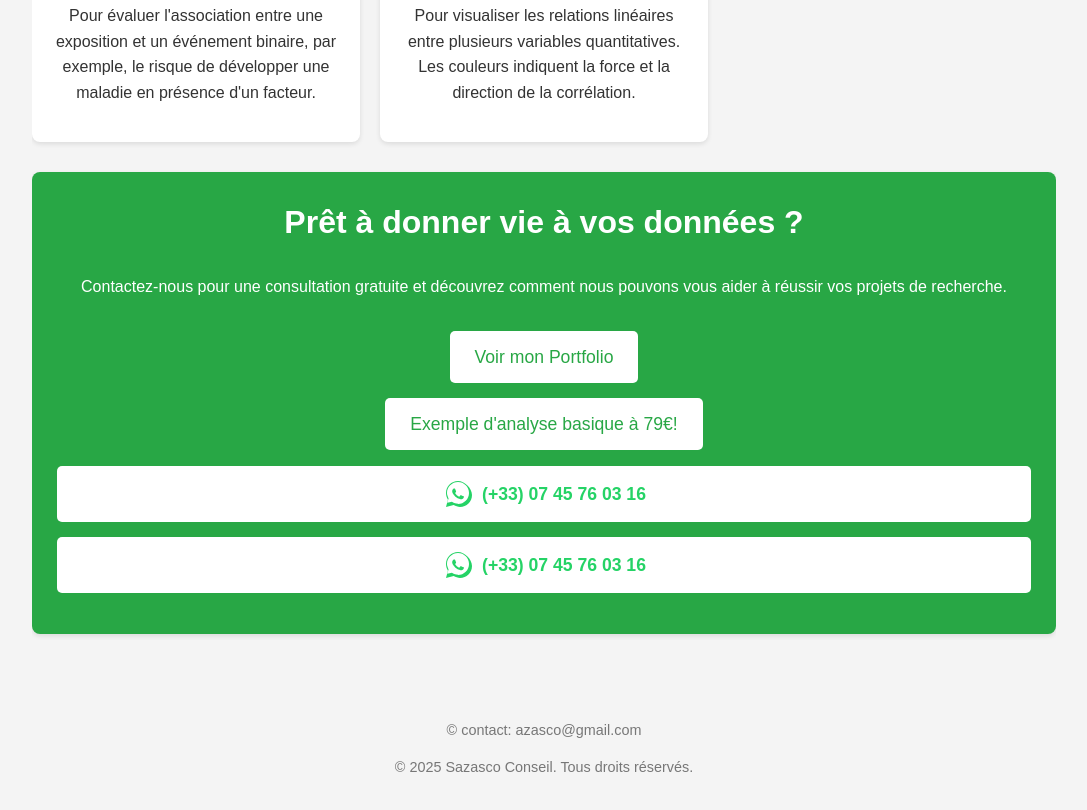
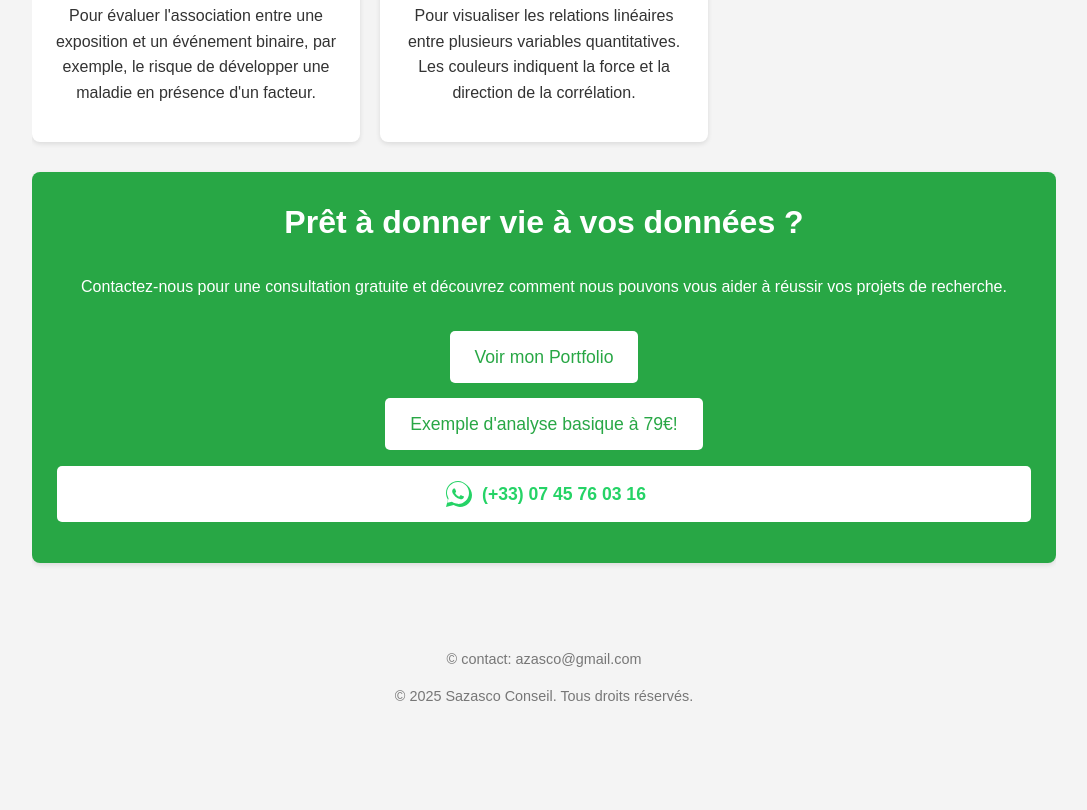
Before and after one commit to MedDataMuse/MedDataMuse, a plain HTML site: page index.html in a window 1280 px wide. Shown: the part 1878-2688 px from the top of the page, without its empty margins (96-1183 px from the left). After the commit the page ends 2621 px from the top, so only its background shows below. Drawn offline with Linux system fonts and the light colour scheme.

Commit message:
Update index.html

```diff
--- a/index.html
+++ b/index.html
@@ -412,13 +412,6 @@
   <span style="margin-left: 8px; color: #25D366; font-weight: bold;">(+33) 07 45 76 03 16</span>
 </a>
 
-                    <a href="https://wa.me/33745760316" target="_blank" title="WhatsApp" style="display: flex; align-items: center; justify-content: center; text-decoration: none;">
-  <svg width="32" height="32" viewBox="0 0 32 32">
-    <path fill="#25D366" d="M16 3C9.37 3 4 8.37 4 15c0 2.41.7 4.67 1.92 6.66L4 29l7.67-1.89c1.91 1.11 4.14 1.77 6.33 1.77 6.63 0 12-5.37 12-12S22.63 3 16 3zm0 22.66c-2.01 0-3.97-.59-5.67-1.71l-.4-.25-4.55 1.12 1.21-4.51-.26-.41C5.6 17.97 5 16.52 5 15c0-6.06 4.94-11 11-11s11 4.94 11 11-4.94 11-11 11zm5.16-7.55c-.28-.14-1.68-.83-1.94-.93-.26-.1-.45-.14-.64.14-.19.28-.74.93-.91 1.12-.17.19-.34.21-.63.07-.28-.14-1.18-.43-2.25-1.38-.83-.74-1.39-1.65-1.56-1.93-.16-.28-.02-.43.12-.56.13-.13.28-.34.42-.51.14-.17.18-.29.28-.48.09-.19.05-.36-.02-.5-.07-.14-.64-1.54-.88-2.11-.23-.56-.47-.48-.64-.49-.16 0-.36-.01-.56-.01s-.5.07-.77.36c-.26.28-1.01.97-1.01 2.37s1.03 2.76 1.18 2.95c.14.18 2.03 3.09 4.93 4.21.69.28 1.23.45 1.65.58.69.22 1.32.19 1.81.12.55-.08 1.68-.69 1.92-1.35.24-.66.24-1.22.17-1.35-.07-.13-.26-.21-.54-.35z"/>
-  </svg>
-  <span style="margin-left: 8px; color: #25D366; font-weight: bold; text-align: center;">(+33) 07 45 76 03 16</span>
-</a>
-
         </p>
 
         </section>
```
